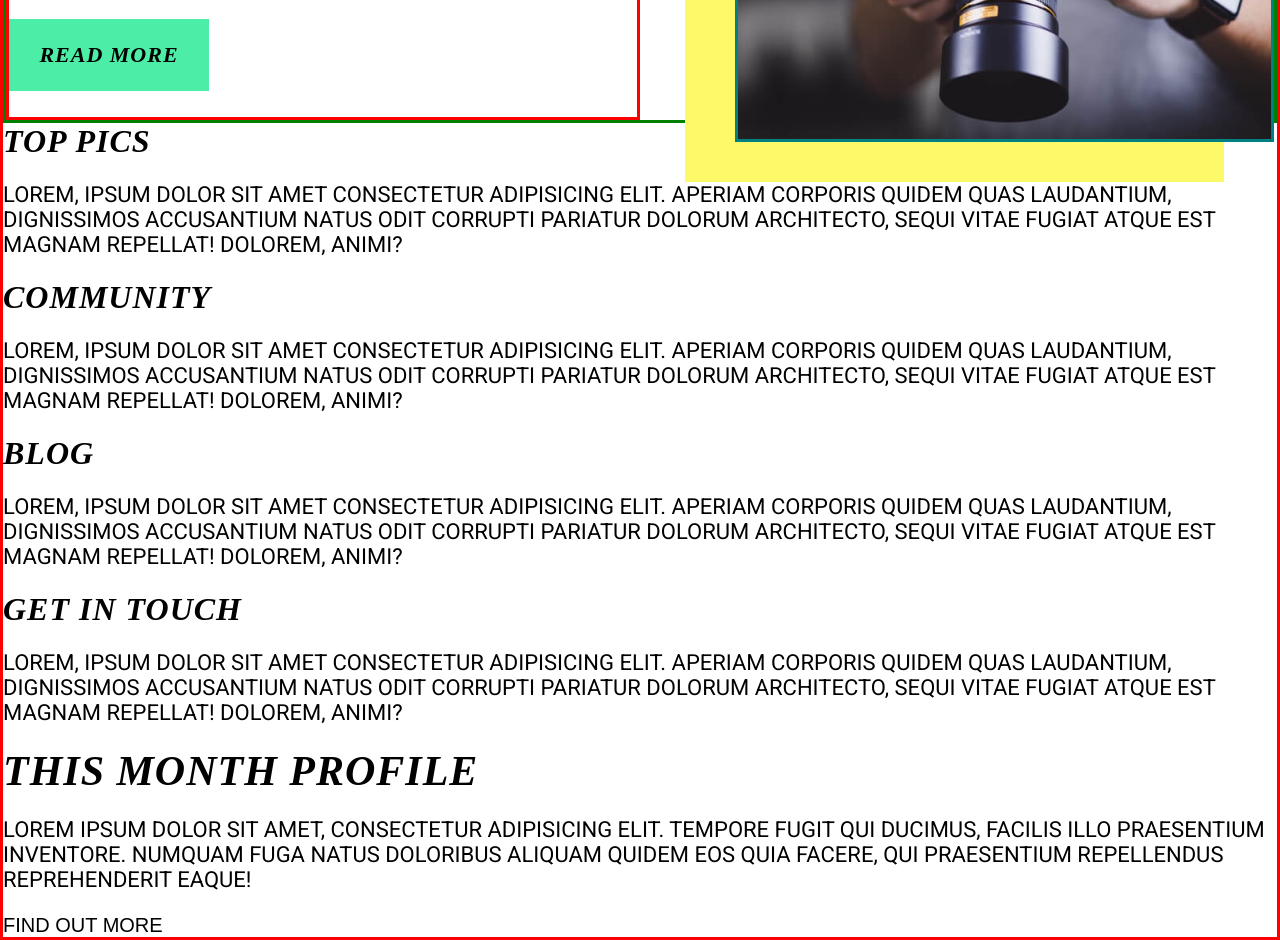
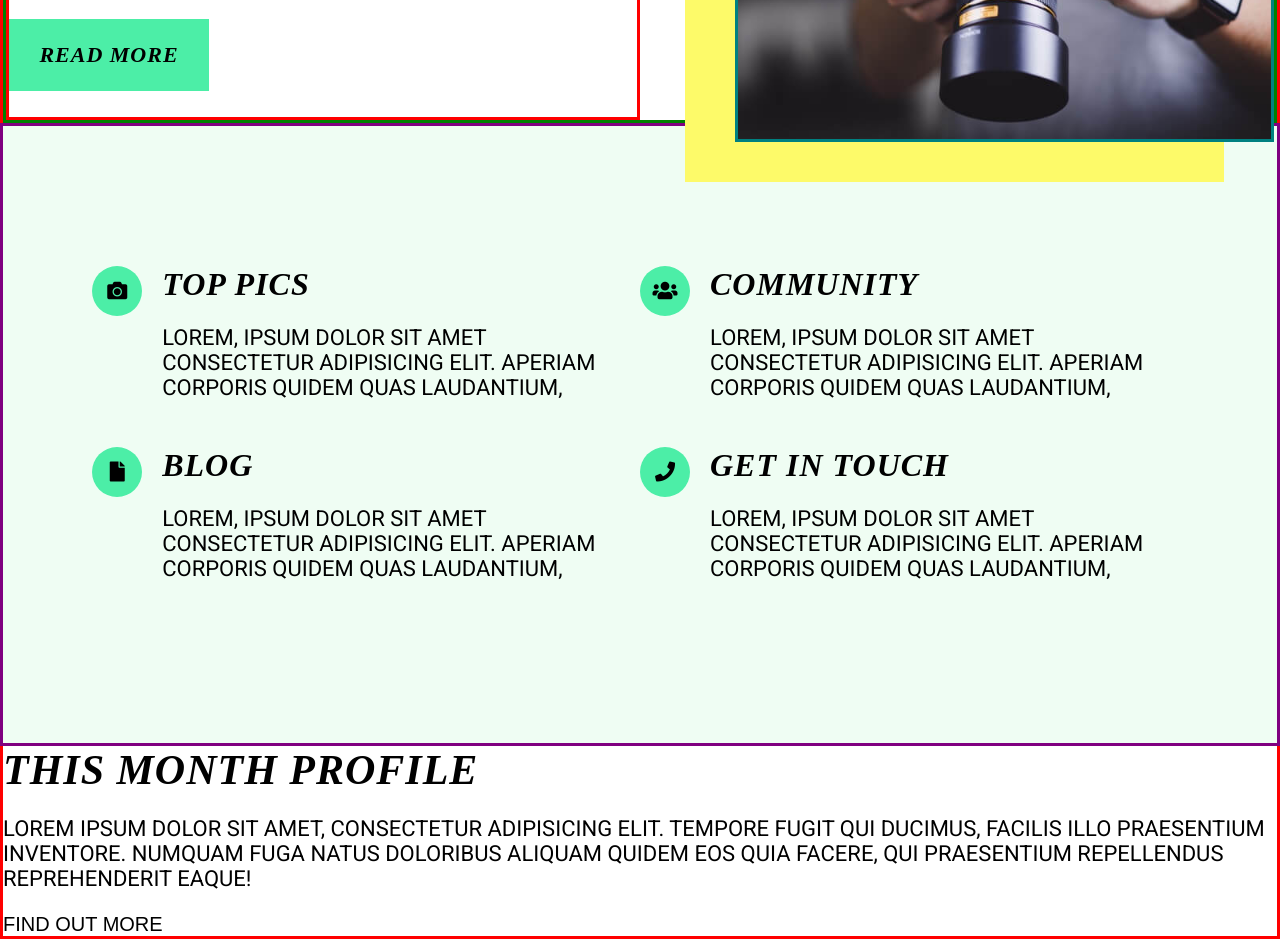
Before and after one commit to robertjinchun/robertChunProjectTwo, a plain HTML site: page index.html in a window 1280 px wide. Shown: the part 1984-2924 px from the top of the page. Drawn offline with Linux system fonts and the light colour scheme; a web font is replaced by a local one.

Commit message:
Main third section completed

```diff
--- a/index.html
+++ b/index.html
@@ -8,6 +8,9 @@
     <!-- Google Fonts -->
     <link href="https://fonts.googleapis.com/css?family=Playfair+Display:700i" rel="stylesheet">
     <link href="https://fonts.googleapis.com/css?family=Roboto" rel="stylesheet">
+    <!-- Font awseom -->
+    <link rel="stylesheet" href="https://use.fontawesome.com/releases/v5.8.1/css/all.css"
+        integrity="sha384-50oBUHEmvpQ+1lW4y57PTFmhCaXp0ML5d60M1M7uH2+nqUivzIebhndOJK28anvf" crossorigin="anonymous">
     <link rel="stylesheet" href="styles/style.css" />
 </head>
 
@@ -46,8 +49,8 @@
     <main>
         <!-- container containing "what is captured?" -->
 
-        <section class="whatIsCap">
-            <div class="centerAll">
+        <section class="bleed">
+            <div class="whatIsCap">
                 <h3>what is captured?</h3>
                 <p>Lorem ipsum dolor, sit amet consectetur adipisicing elit. Enim minima nostrum amet distinctio,
                     dolorum expedita aut debitis, quia labore itaque exercitationem unde consequuntur. Ipsam magnam
@@ -74,67 +77,85 @@
                             reiciendis est, rerum aperiam amet error excepturi eaque beatae expedita nihil explicabo
                             porro.
                         </p>
-                        <div class="buttonArea"><a class="linkButton href="">read more</a></div>
+                        <div class="buttonArea">
+                            <a class="linkButton href="">read more</a>
+                        </div>
                     </div>
                 </article>
             </div>
+
 
 
             <div class=" gridSec">
                                 <article class="oneByTwo">
                                     <div class="topArticleText textLeft">
                                         <h4>unlock your skills</h4>
-                        <p>Lorem ipsum dolor sit amet consectetur adipisicing elit. Laudantium, alias! Accusantiumreiciendis est, rerum aperiam amet error excepturi eaque beatae expedita nihil explicabo porro.</p>
-                        <div class="buttonArea"><a class="linkButton href="">read more</a></div>
+                                        <p>Lorem ipsum dolor sit amet consectetur adipisicing elit. Laudantium, alias!
+                                            Accusantiumreiciendis est, rerum aperiam amet error excepturi eaque beatae
+                                            expedita nihil explicabo porro.</p>
+
+                                        <div class="buttonArea">
+                                            <a class="linkButton href="">read more</a>
+                                        </div>
                     </div>
                 </article>
-                <aside class="relative">
+                <aside class=" relative">
                                                 <div class="gridPics secondPic absolute">
-                        <img src="./assets/rightImage.jpg" alt="Camera in a photographers hands">
+                                                    <img src="./assets/rightImage.jpg"
+                                                        alt="Camera in a photographers hands">
                                                 </div>
                                                 </aside>
                                         </div>
         </section>
+
+
         <!-- The four links in the middle of the page -->
-        <section>
+        <section class="bleed midContentTwo">
+            <div class="quickContentRow">
+                <div class="sideSide">
+                    <div class="iconContent">
                         <div>
-                <div></div>
+                            <i class="fas fa-camera"></i>
+                        </div>
+                    </div>
+                    <div class="quickInner">
                         <h4>top pics</h4>
                         <p>Lorem, ipsum dolor sit amet consectetur adipisicing elit. Aperiam corporis quidem quas
-                    laudantium,
-                    dignissimos accusantium natus odit corrupti pariatur dolorum architecto, sequi vitae fugiat
-                    atque
-                    est magnam repellat! Dolorem, animi?</p>
+                            laudantium,</p>
+                    </div>
+                </div>
+                <div class="sideSide">
+                    <div class="iconContent">
+                        <i class="fas fa-users"></i>
                     </div>
                     <div>
-                <div></div>
                         <h4>community</h4>
                         <p>Lorem, ipsum dolor sit amet consectetur adipisicing elit. Aperiam corporis quidem quas
-                    laudantium,
-                    dignissimos
-                    accusantium natus odit corrupti pariatur dolorum architecto, sequi vitae fugiat atque est magnam
-                    repellat! Dolorem,
-                    animi?</p>
+                            laudantium,</p>
+                    </div>
+                </div>
+            </div>
+            <div class="quickContentRow">
+                <div class="sideSide">
+                    <div class="iconContent">
+                        <i class="fas fa-file"></i>
+                    </div>
+                    <div class="quickInner">
+                        <h4>blog</h4>
+                        <p>Lorem, ipsum dolor sit amet consectetur adipisicing elit. Aperiam corporis quidem quas
+                            laudantium,</p>
+                    </div>
+                </div>
+                <div class="sideSide">
+                    <div class="iconContent">
+                        <i class="fas fa-phone"></i>
                     </div>
                     <div>
-                <div></div>
-                <h4>blog</h4>
-                <p>Lorem, ipsum dolor sit amet consectetur adipisicing elit. Aperiam corporis quidem quas
-                    laudantium,
-                    dignissimos
-                    accusantium natus odit corrupti pariatur dolorum architecto, sequi vitae fugiat atque est magnam
-                    repellat! Dolorem,
-                    animi?</p>
-            </div>
-            <div>
-                <div></div>
                         <h4>get in touch</h4>
                         <p>Lorem, ipsum dolor sit amet consectetur adipisicing elit. Aperiam corporis quidem quas
-                    laudantium,
-                    dignissimos
-                    accusantium natus odit corrupti pariatur dolorum architecto, sequi vitae fugiat atque est magnam
-                    repellat! Dolorem,
-                    animi?</p>
+                            laudantium,</p>
+                    </div>
+                </div>
             </div>
         </section>
         <!-- This contains just a background image -->
--- a/partials/_homeMain.scss
+++ b/partials/_homeMain.scss
@@ -4,33 +4,18 @@ main{
     border:3px solid red;
     width:100vw;
 
-    // aside, article{
-    //     width:50vw;
-    //     height:auto;
-    // }
-    // aside{
-    //     div{
-    //         width:80%;
-    //         img{
-    //             width:100%;
-    //             object-fit: contain;
-    //             height:auto;
-    //         }
-    //     }
-    // }
     .absolute{
         position:absolute;
     }
     .relative{
         position:relative;
     }
-
-    .whatIsCap{
+    .bleed{
         background-color:$primary;
         @include flexEnable(true, true, true, true);
         @extend %fullBleedWrap;
     }
-    .centerAll{
+    .whatIsCap{
         @include flexEnable(true, true, true, true);
         text-align:center;
         max-width:1300px;
@@ -46,12 +31,10 @@ main{
             width:50%;
         }
     }
-
     img{
         // object-fit:contain;
         width:100%
     }
-
     //you can delete this one
     .gridPics{
         border:3px solid teal;
@@ -89,11 +72,36 @@ main{
             width:200px;
         }
     }
-    // .oneByTwo{
-    //     @include flexEnable(true, true, true, false);
-    //     width:50%;
-    //     height:100%;
-    //     border:3px solid black;
-    // }
+    .midContentTwo{
+        padding:10% 0 10% 0;
+    }
+    .quickContentRow{
+        @include flexEnable(true, false, true, false);
+        margin:1% 7% 1% 7%;
+        .quickInner{
+            @include flexEnable(true, true);
+        }
+    }
+    .quickContentRowTwo{
+        @include flexEnable(true);
+    }
+    .sideSide{
+        @include flexEnable(true);
+    }
+
+    .iconContent{
+        width:50px;
+        height:50px;
+        margin-right:20px;
+        background-color:$tertiary;
+
+        border-radius:50%;
+        i{
+            width:50px;
+            height:50px;
+            @include flexEnable(true, true, true, true);
+        }
+    }
+
 
 }
```
Also changed, not shown: styles/style.css, test.html (added), 1 other file. Lines whose indentation alone changed are shown as unchanged.
